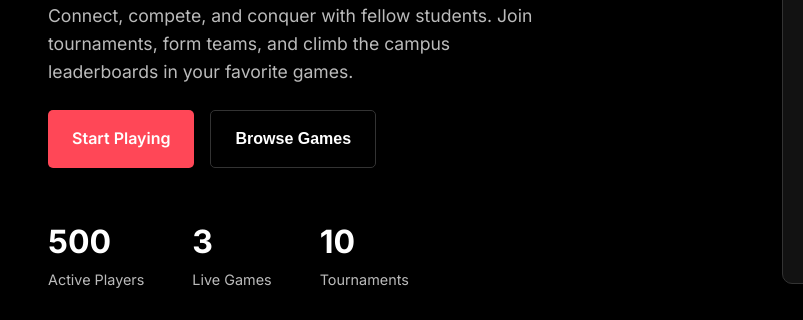
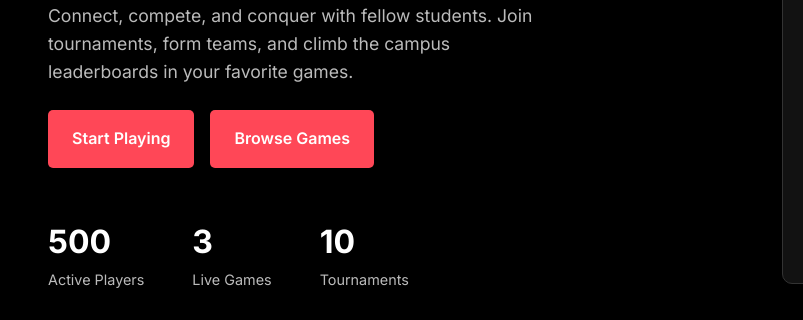
Before and after one commit to Ravipareek05/CampusPlay, a plain HTML site: page CampusPlay/client/index.html in a window 1280 px wide. Shown: the part 325-645 px from the top of the page, 0-803 px from the left. Drawn offline with Linux system fonts and the light colour scheme; grey boxes are pictures that could not be loaded.

Commit message:
Update index.html

```diff
--- a/CampusPlay/client/index.html
+++ b/CampusPlay/client/index.html
@@ -67,7 +67,8 @@
             </p>
             <div class="hero-buttons">
               <a href="login.html" class="btn btn-primary">Start Playing</a>
-              <button class="btn btn-secondary">Browse Games</button>
+              <!-- <button class="btn btn-secondary">Browse Games</button> -->
+               <a href="#Games" class="btn btn-primary">Browse Games</a>
             </div>
             <div class="stats-bar">
               <div class="stat-item">
```
